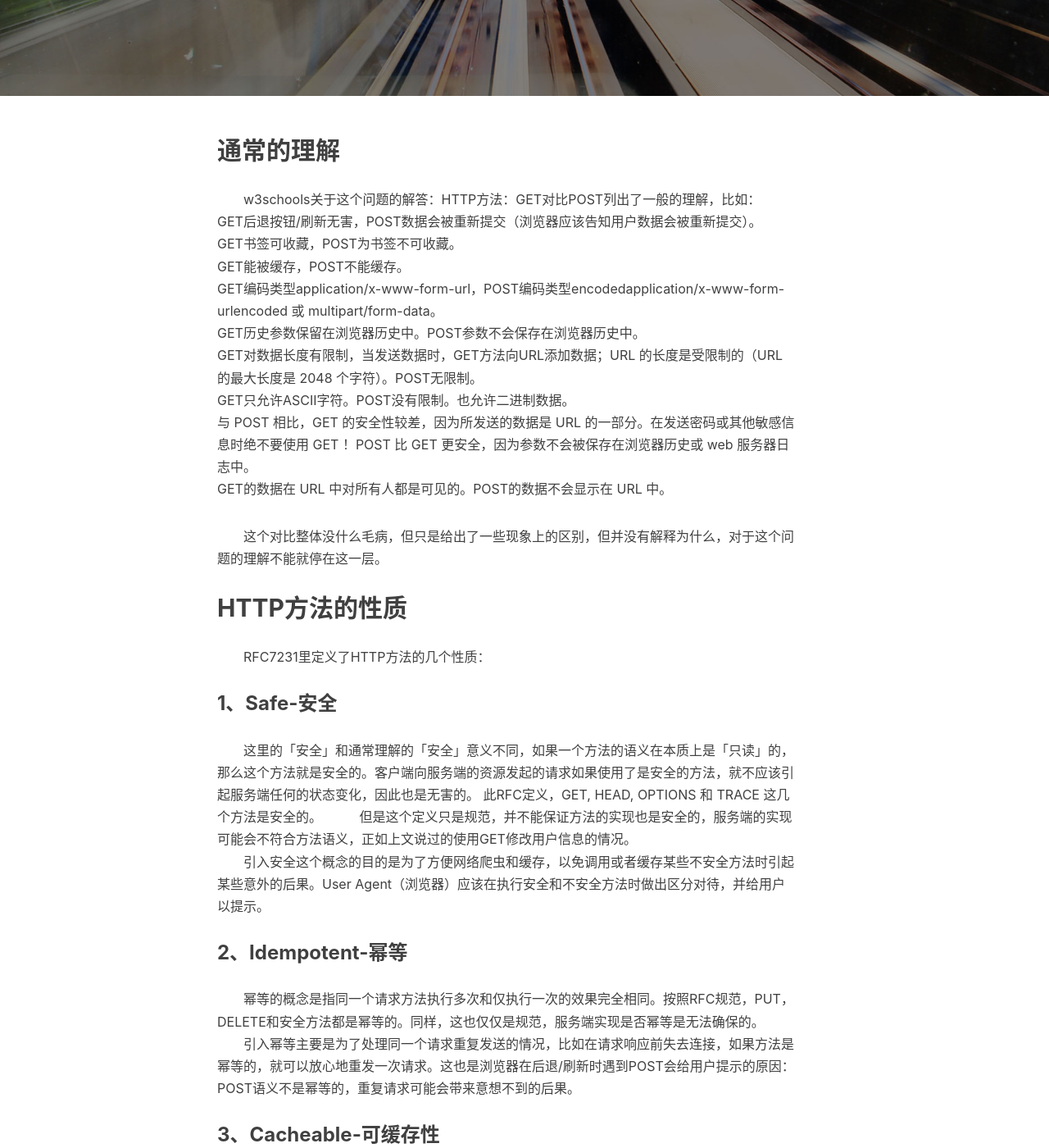
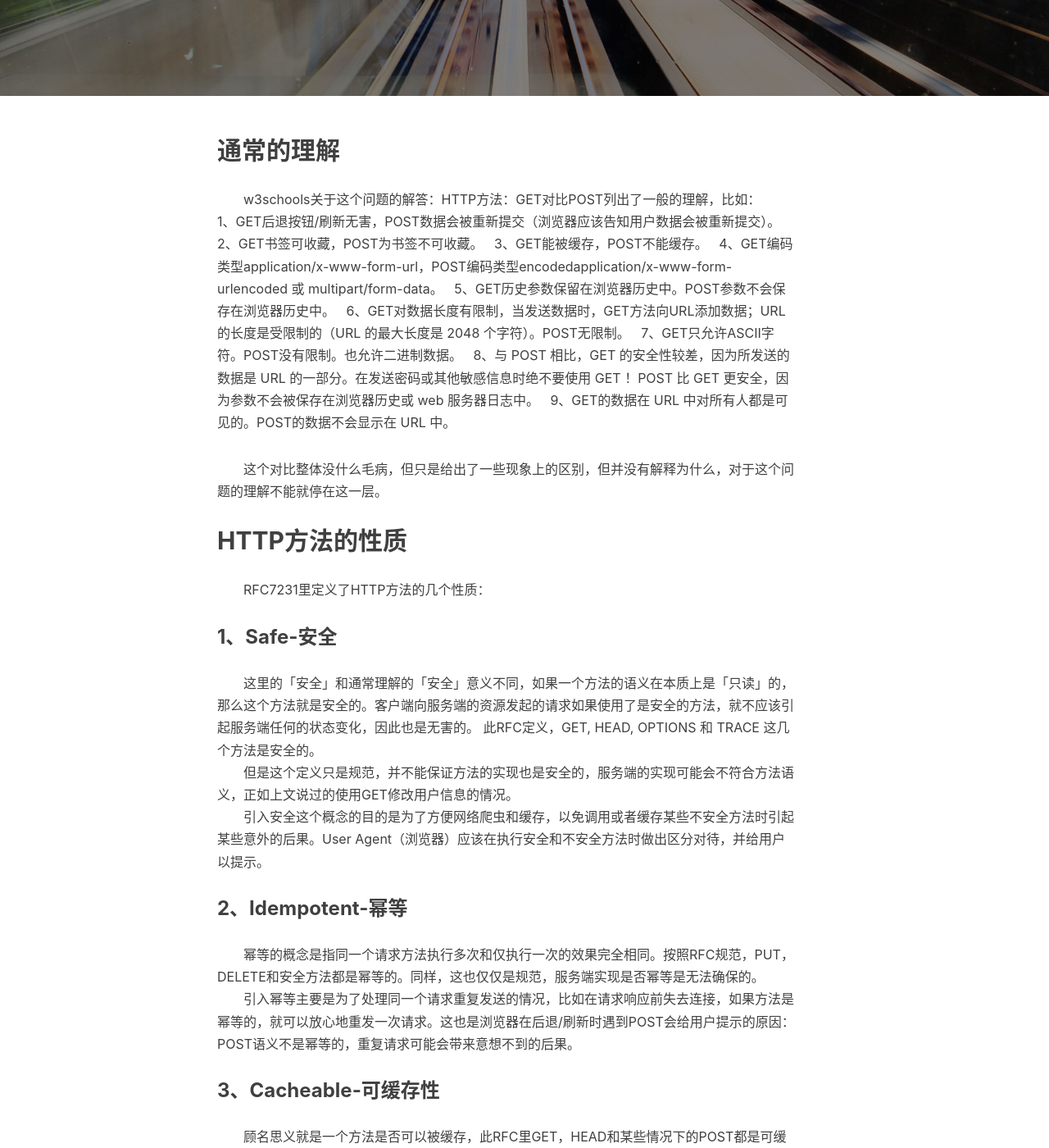
Before and after one commit to ARTAvrilLavigne/ARTAvrilLavigne.github.io, a Jekyll site: the page built from _posts/2017-11-12-java-web.markdown, in a window 1280 px wide and 1400 px high, scrolled down 466 px. Shown: the whole window at 82% size. Built offline with Jekyll 4.4.1, drawn with Linux system fonts in a browser that asks for light colours; nearby versions of some CDN libraries; comment, search, counter and statistics services are not loaded.

Commit message:
Update 2017-11-12-java-web.markdown

```diff
--- a/_posts/2017-11-12-java-web.markdown
+++ b/_posts/2017-11-12-java-web.markdown
@@ -10,15 +10,15 @@
 ---
 ## 通常的理解
 　　w3schools关于这个问题的解答：HTTP方法：GET对比POST列出了一般的理解，比如：
-GET后退按钮/刷新无害，POST数据会被重新提交（浏览器应该告知用户数据会被重新提交）。
-GET书签可收藏，POST为书签不可收藏。
-GET能被缓存，POST不能缓存。
-GET编码类型application/x-www-form-url，POST编码类型encodedapplication/x-www-form-urlencoded 或 multipart/form-data。
-GET历史参数保留在浏览器历史中。POST参数不会保存在浏览器历史中。
-GET对数据长度有限制，当发送数据时，GET方法向URL添加数据；URL 的长度是受限制的（URL 的最大长度是 2048 个字符）。POST无限制。
-GET只允许ASCII字符。POST没有限制。也允许二进制数据。
-与 POST 相比，GET 的安全性较差，因为所发送的数据是 URL 的一部分。在发送密码或其他敏感信息时绝不要使用 GET ！POST 比 GET 更安全，因为参数不会被保存在浏览器历史或 web 服务器日志中。
-GET的数据在 URL 中对所有人都是可见的。POST的数据不会显示在 URL 中。
+1、GET后退按钮/刷新无害，POST数据会被重新提交（浏览器应该告知用户数据会被重新提交）。
+2、GET书签可收藏，POST为书签不可收藏。
+3、GET能被缓存，POST不能缓存。
+4、GET编码类型application/x-www-form-url，POST编码类型encodedapplication/x-www-form-urlencoded 或 multipart/form-data。
+5、GET历史参数保留在浏览器历史中。POST参数不会保存在浏览器历史中。
+6、GET对数据长度有限制，当发送数据时，GET方法向URL添加数据；URL 的长度是受限制的（URL 的最大长度是 2048 个字符）。POST无限制。
+7、GET只允许ASCII字符。POST没有限制。也允许二进制数据。
+8、与 POST 相比，GET 的安全性较差，因为所发送的数据是 URL 的一部分。在发送密码或其他敏感信息时绝不要使用 GET ！POST 比 GET 更安全，因为参数不会被保存在浏览器历史或 web 服务器日志中。
+9、GET的数据在 URL 中对所有人都是可见的。POST的数据不会显示在 URL 中。
 
 　　这个对比整体没什么毛病，但只是给出了一些现象上的区别，但并没有解释为什么，对于这个问题的理解不能就停在这一层。
 ## HTTP方法的性质
@@ -38,6 +38,7 @@
 ## 总结
 　　GET的语义是请求获取指定的资源。GET方法是安全、幂等、可缓存的（除非有 Cache-ControlHeader的约束）,GET方法的报文主体没有任何语义。
 　　POST的语义是根据请求负荷（报文主体）对指定的资源做出处理，具体的处理方式视资源类型而不同。POST不安全，不幂等，（大部分实现）不可缓存。
+
 　　举一个通俗例子：在新浪微博里，GET的语义会被用在「看看我的Timeline上最新的20条微博」这样的场景，而POST的语义会被用在「发微博、评论、点赞」这样的场景中。
 
 　　关于这两种方法的语义，RFC7231里原文：
```
